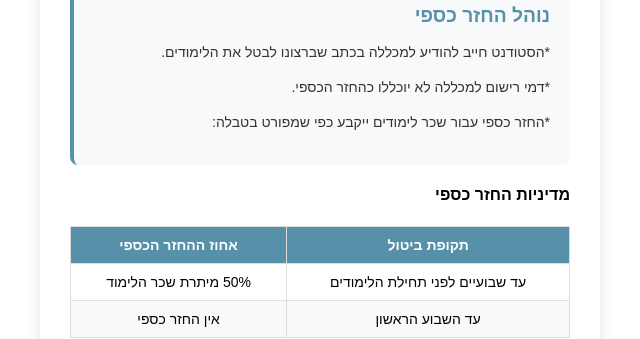
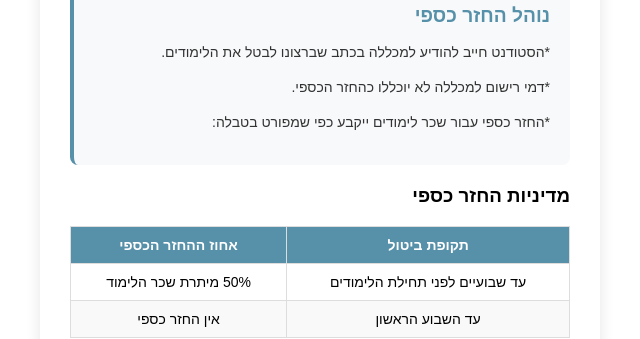
Before and after one commit to HA11723/Collage-Form, a website: page public/index.html in a window 1280 px wide. Shown: the part 1475-1814 px from the top of the page, 320-960 px from the left. Drawn offline with Linux system fonts and the light colour scheme.

Commit message:
Update index.html

```diff
--- a/public/index.html
+++ b/public/index.html
@@ -137,7 +137,7 @@
 </div>
 
 
-          <h4>מדיניות החזר כספי</h4>
+          <h3>מדיניות החזר כספי</h3>
           <table class="refund-table">
             <thead>
               <tr>
```
